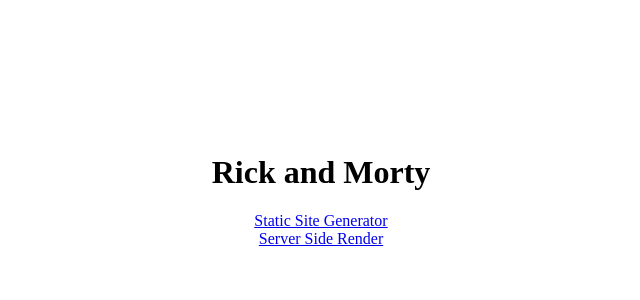
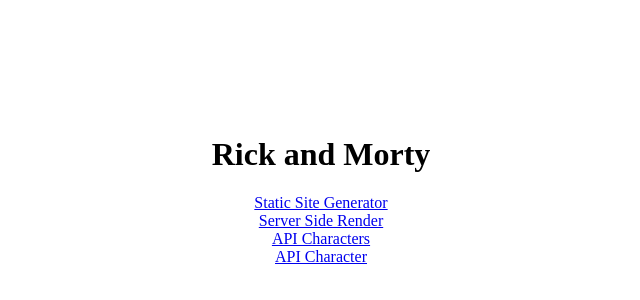
Before and after one commit to calitb/NextJS, a Next.js app: page / in a window 1280 px wide. Shown: the part 218-518 px from the top of the page, without its empty margins (319-959 px from the left). Built offline with nearby package versions, Linux system fonts and the light colour scheme.

Commit message:
add api links

```diff
--- a/pages/index.tsx
+++ b/pages/index.tsx
@@ -26,6 +26,18 @@
           </a>
         </Link>
 
+        <Link href="/api/characters/1">
+          <a className="underline hover:text-red-400">
+            API Characters
+          </a>
+        </Link>
+
+        <Link href="/api/character/1">
+          <a className="underline hover:text-red-400">
+            API Character
+          </a>
+        </Link>
+
       </main>
 
     </div>
```
